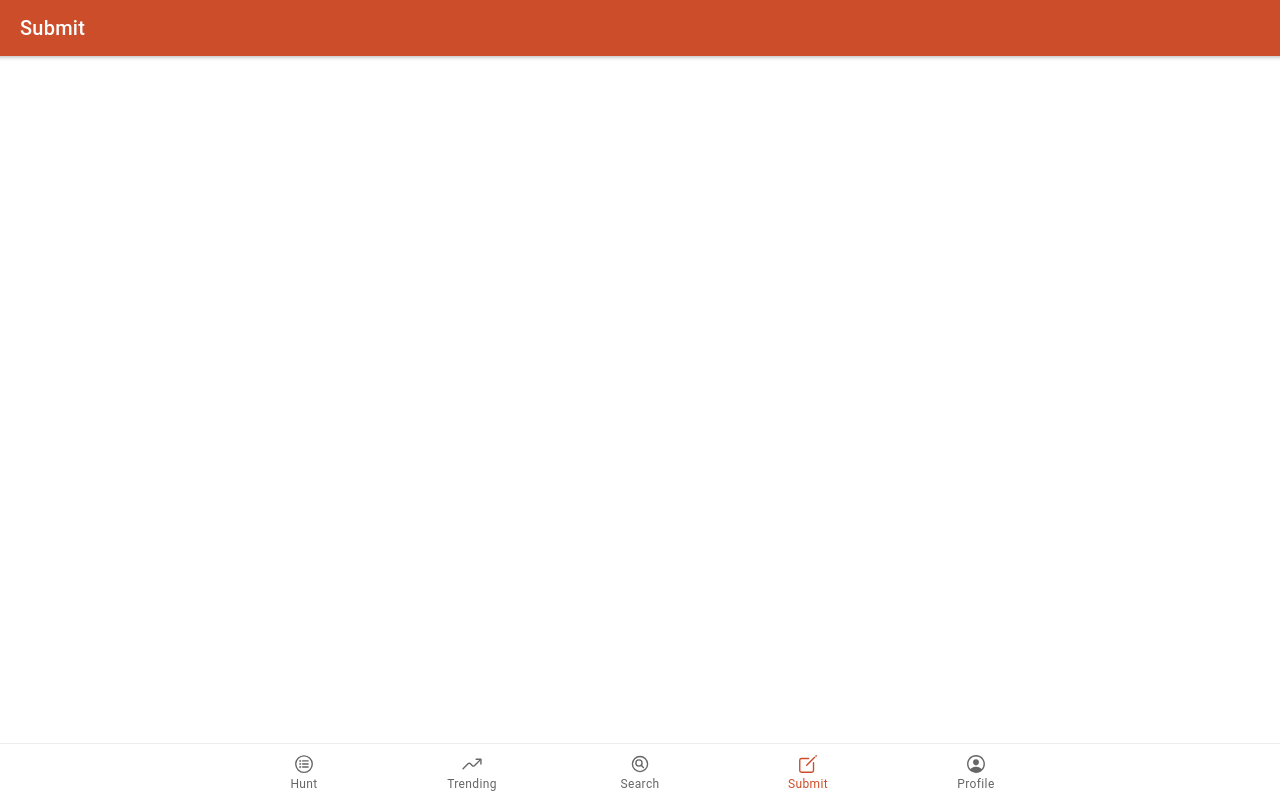
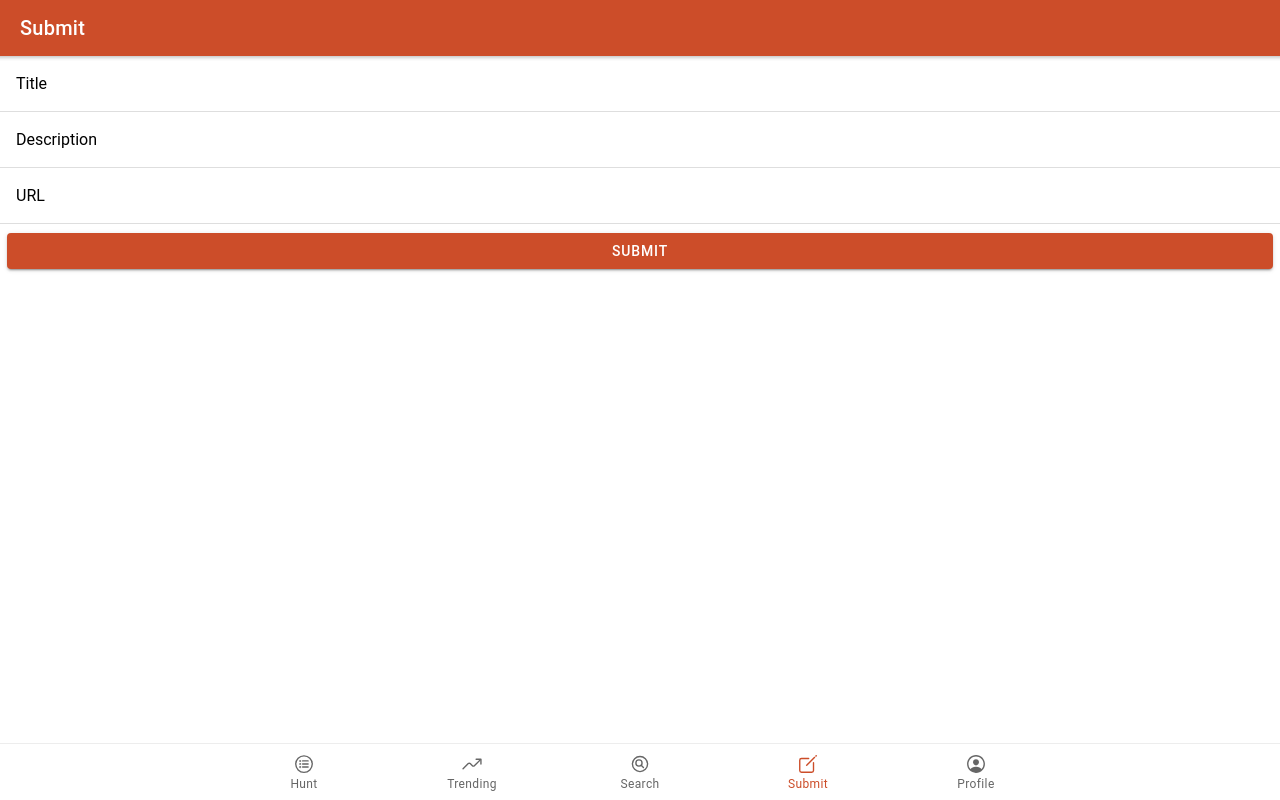
Before and after one commit to dmryan711/Hunt, a React (Create React App) app: page /submit in a window 1280 px wide. Built offline with nearby package versions, Linux system fonts and the light colour scheme; no server answers.

Commit message:
Product submission is working through fireBase (#14)

```diff
--- /dev/null
+++ b/src/components/Product/validateCreateProduct.js
@@ -0,0 +1,25 @@
+export default function validateSignup(values){
+    let errors = {};
+
+
+    //Title Errors
+    if(!values.title){
+        errors.title = "A title is required";
+    }
+
+    //description Errors
+    if(!values.description){
+        errors.description = "A description is required";
+    }else if (values.description.length < 10) {
+        errors.description = "Your description must be 10 characters long";
+    }
+
+    // URL Errors
+    if (!values.url) {
+        errors.url = "A URL required.";
+    } else if (!/^(ftp|http|https):\/\/[^ "]+$/.test(values.url)) {
+        errors.url = "The URL must be valid.";
+    }
+
+    return errors;
+}
--- a/src/pages/Submit.js
+++ b/src/pages/Submit.js
@@ -1,14 +1,112 @@
 import React from "react";
-import {IonPage, IonContent} from "@ionic/react";
+import {IonPage, IonContent, IonItem, IonLabel, IonInput, IonRow, IonCol, IonButton} from "@ionic/react";
+import useFormValidation from '../hooks/useFormValidation';
+import validateCreateProduct from '../components/Product/validateCreateProduct';
+import firebase from '../firebase';
+import UserContext from "../contexts/UserContext";
+import {toast} from '../utils/toast';
 import SmallHeader from '../components/Header/SmallHeader';
 import LargeHeader from '../components/Header/LargeHeader';
 
-const Submit = () => {
+const INITIAL_STATE = {
+    title:"",
+    description:"",
+    url:""
+}
+const Submit = ({history}) => {
+    const {user} = React.useContext(UserContext);
+    const [submitting, setSubmitting] = React.useState(false);
+    const {handleSubmit, handleChange,values} =  useFormValidation(INITIAL_STATE,validateCreateProduct,handleCreate);
+
+    async function handleCreate(){
+        try{
+            if(!user){
+                history.push("/login");
+                return;
+            }
+
+            setSubmitting(true);
+
+            const {url,description,title} = values;
+            const id = firebase.db.collection("products").doc().id;
+
+            const newProduct = {
+                title,
+                url,
+                description,
+                postedBy: {
+                    id: user.uid,
+                    name: user.displayName
+                },
+                voteCount:1,
+                comments:[],
+                votes:[
+                    {
+                        votedBy: {id:user.uid,name:user.displayName},
+                    },
+                ],
+                created:Date.now(),
+            };
+
+            await firebase.db.collection("products").doc(id).set(newProduct);
+            history.push("/");
+
+        }catch(err){
+            console.error("Product creation error",err);
+            toast(err.message);
+            setSubmitting(false);
+        }
+    }
     return (
         <IonPage>
             <SmallHeader title = "Submit" />
             <IonContent fullscreen>
                 <LargeHeader title = "Submit" />
+                <IonItem lines = "full">
+                    <IonLabel position ="floating">Title</IonLabel>
+                    <IonInput
+                        name="title"
+                        value={values.title}
+                        type="text"
+                        onIonChange={handleChange}
+                        required
+                    ></IonInput>
+                </IonItem>
+
+                <IonItem lines = "full">
+                    <IonLabel position ="floating">Description</IonLabel>
+                    <IonInput
+                        name="description"
+                        value={values.description}
+                        type="text"
+                        onIonChange={handleChange}
+                        required
+                    ></IonInput>
+                </IonItem>
+
+                <IonItem lines = "full">
+                    <IonLabel position ="floating">URL</IonLabel>
+                    <IonInput
+                        name="url"
+                        value={values.url}
+                        type="url"
+                        onIonChange={handleChange}
+                        required
+                    ></IonInput>
+                </IonItem>
+
+
+                <IonRow>
+                    <IonCol>
+                        <IonButton
+                            type="submit"
+                            color="primary"
+                            expand="block"
+                            disabled={submitting}
+                            onClick={handleSubmit}
+                        >Submit</IonButton>
+                    </IonCol>
+                </IonRow>
             </IonContent>
         </IonPage>
     );
```
